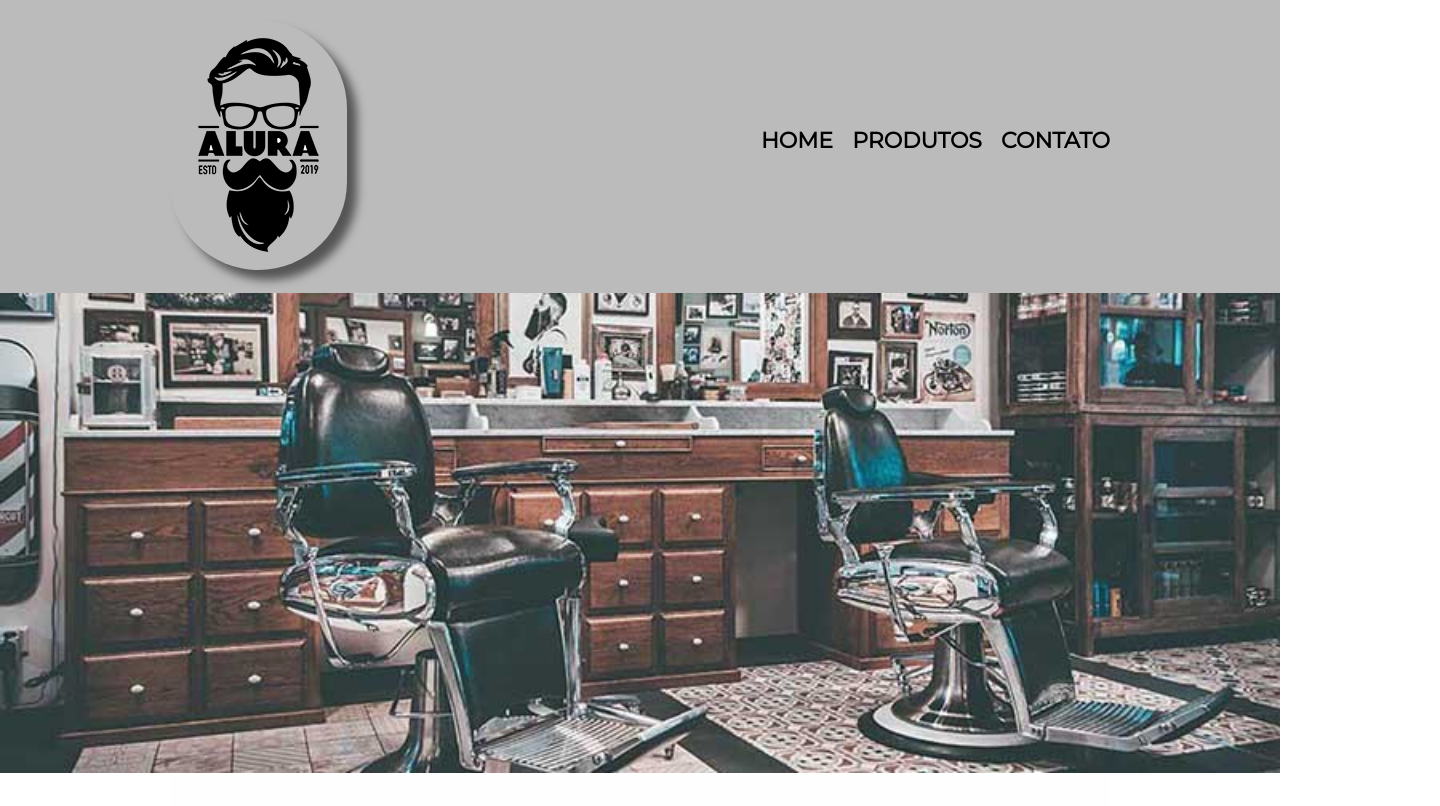
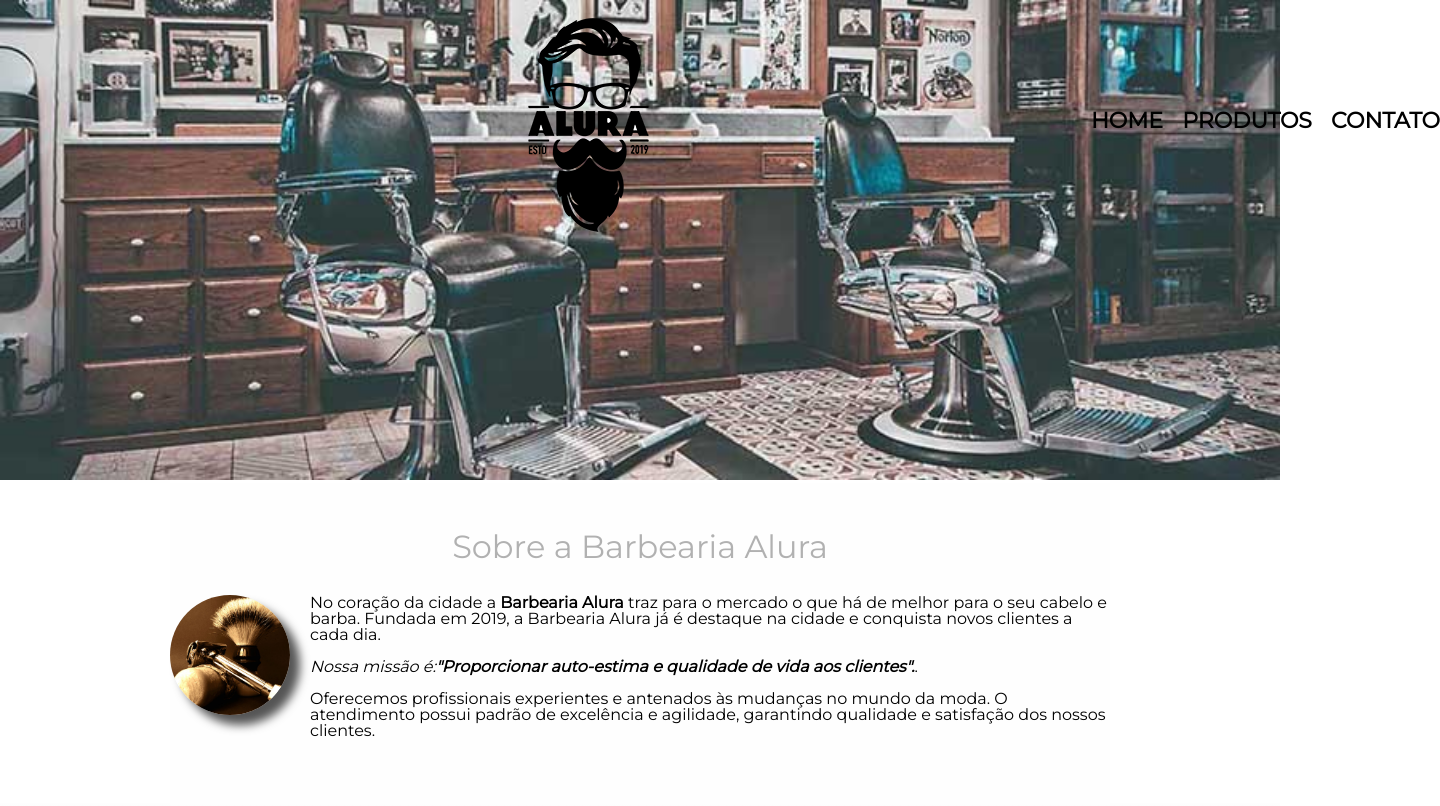
Before and after one commit to ClaytonRDSS/treinamento-html, a plain HTML site: page index.html in a window 1280 px wide. Shown: the top 806 px of the page, 1440 px wide, since content can reach past the window. Drawn offline with Linux system fonts and the light colour scheme.

Commit message:
Realinhando cabeçalho do projeto

```diff
--- a/index.html
+++ b/index.html
@@ -14,7 +14,7 @@
     </head>
     <body>
         <header>
-            <div class="caixa">
+            <div class="caixa-home">
                 <h1><img class="logo" src="img-curso-alura/logo.png"></h1>
                 <nav>
                     <ul>
--- a/style.css
+++ b/style.css
@@ -1,20 +1,19 @@
 body{
     font-family: 'Montserrat', sans-serif;
 }
-
-header{
-    background: #bbbbbb;
-    padding: 20px 0;
+.produtos-barber, .contato-barber{
+    background: #555555;
+}
+.caixa-home {
+    position: absolute;
+    width: 940px;
+    margin: 0 500px;
+    margin-right: 0px;
 }
 
-.caixa {
-    position: relative;
-    width: 940px;
-    margin: 0 auto;
-}
 .logo{
     border-radius: 100px;
-    box-shadow: 10px 10px 10px #555555;
+    /*box-shadow: 10px 10px 10px #555555;*/
 }
 .logo:hover{
     transform: scale(1.1);
@@ -164,8 +163,8 @@ td, th{
 /*css pagina inicial*/
 .banner{
     width: 100%;
+    background-color: rgba(10,23,55,0.5);
 }
-
 .titulo-principal{
     text-align: center;
     font-size: 2em;
```
Also changed, not shown: contato.html (+2 -2 lines), produtos.html (+1 -1 lines).
